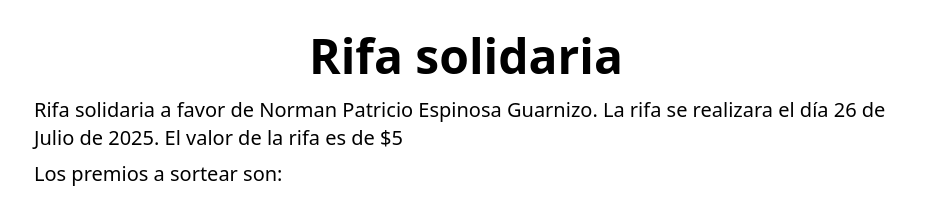
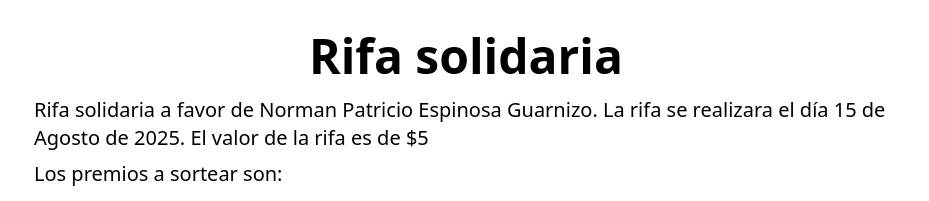
Before and after one commit to bsantiagoegit/rifa-solidaria-ec, an Astro site: page / in a window 1280 px wide. Shown: the top 201 px of the page, without its empty margins (174-1103 px from the left). Built offline with nearby package versions, Linux system fonts and the light colour scheme; Astro itself is replaced by a stand-in of ours; no server answers.

Commit message:
fix: Change raffle date

```diff
--- a/src/components/Hero.astro
+++ b/src/components/Hero.astro
@@ -2,7 +2,7 @@
 	<h1 class='text-3xl md:text-4xl lg:text-5xl font-bold text-center m-0'>Rifa solidaria</h1>
 	<article class='flex flex-col gap-2'>
 		<p class='text-md md:text-xl text-left'>
-			Rifa solidaria a favor de Norman Patricio Espinosa Guarnizo. La rifa se realizara el día 26 de Julio de 2025. El valor de la rifa es de $5
+			Rifa solidaria a favor de Norman Patricio Espinosa Guarnizo. La rifa se realizara el día 15 de Agosto de 2025. El valor de la rifa es de $5
 		</p>
 		<p class='text-md md:text-xl text-left'>Los premios a sortear son:</p>
 	</article>
```
